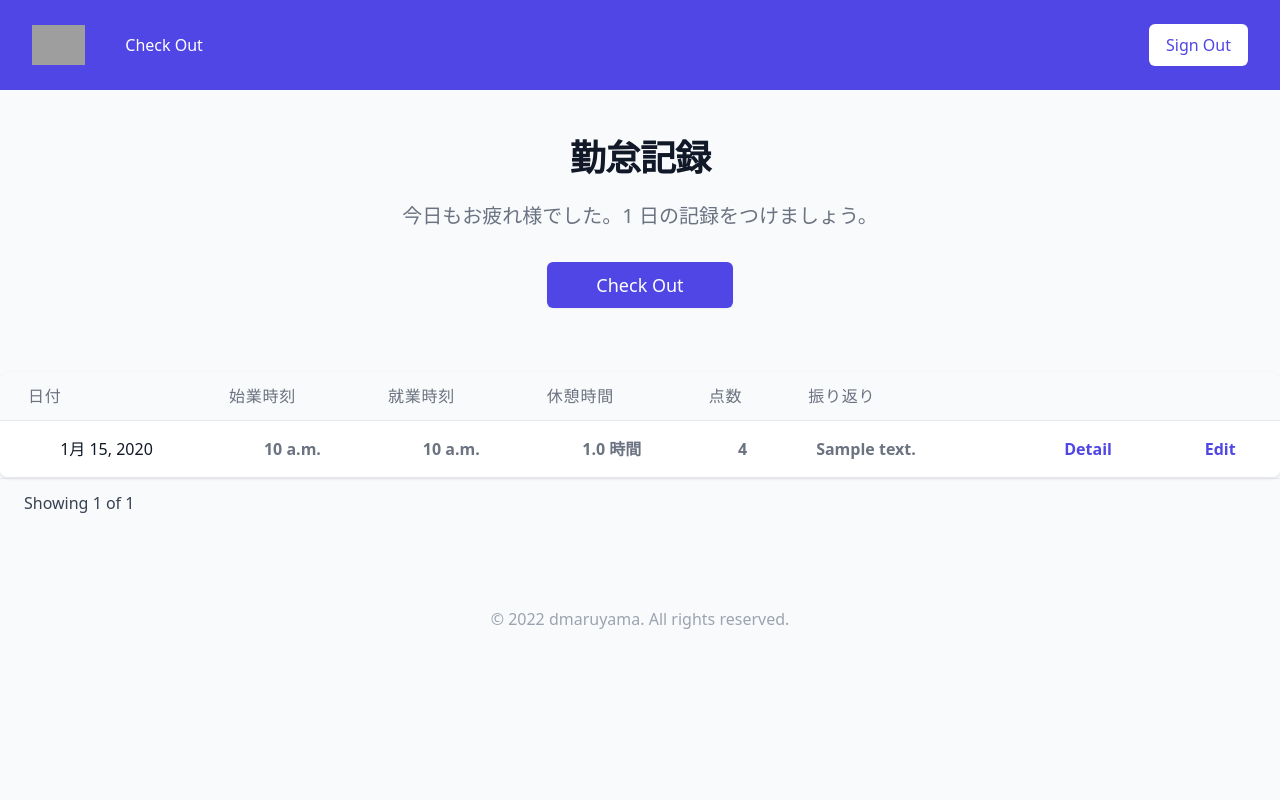
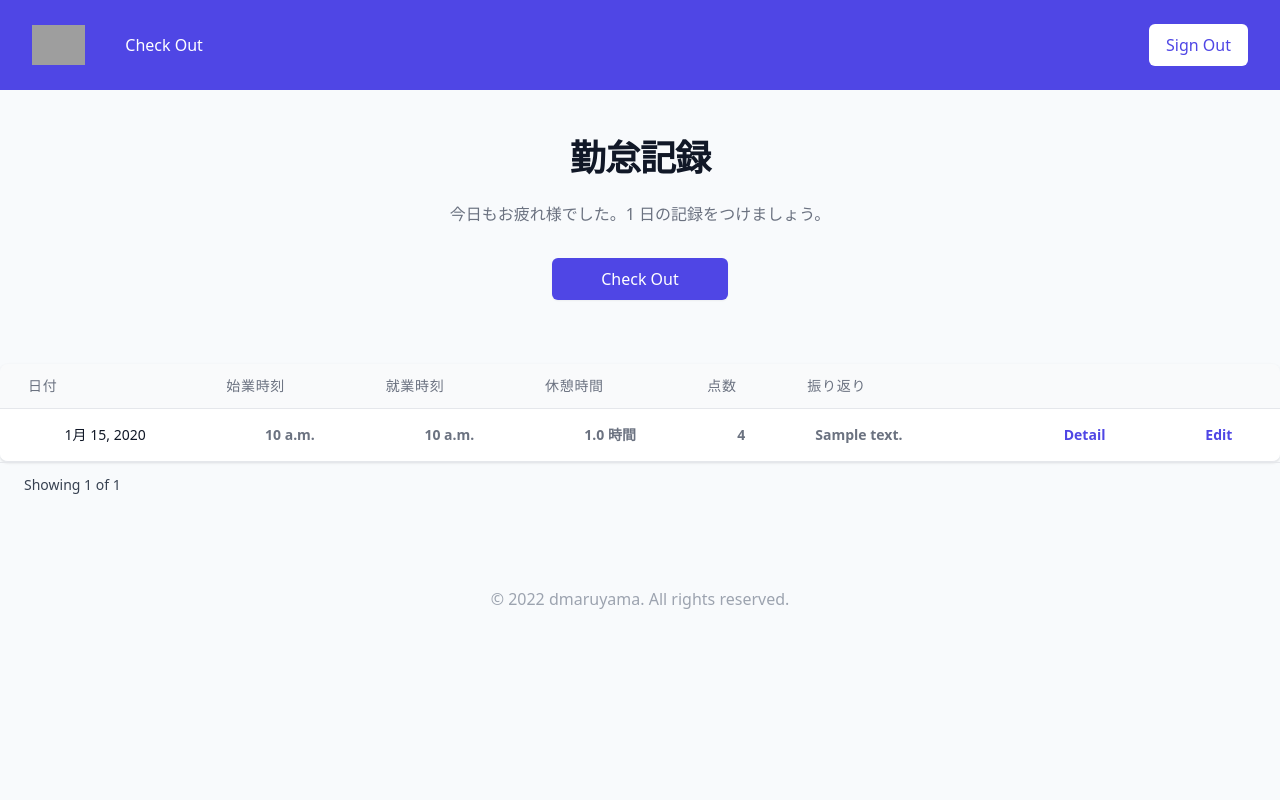
Before and after one commit to dmaruyama-51/work-management-app, a Django app: page / in a window 1280 px wide. Run offline with Django 3.2, Linux system fonts and the light colour scheme; a user stored in the database is signed in; tables that the repository leaves empty hold one stand-in row (values such as "Sample post"); lists and menus that the app fills with data are empty; grey boxes are pictures that could not be loaded.

Commit message:
fix font-size

```diff
--- a/templates/index.html
+++ b/templates/index.html
@@ -9,10 +9,10 @@
 {% block content %}
 <div class="py-12">
     <h2 class="text-center text-3xl leading-8 font-extrabold tracking-tight text-gray-900 sm:text-4xl">勤怠記録</h2>
-    <p class="mt-6 max-w-3xl mx-auto text-center text-xl text-gray-500">今日もお疲れ様でした。1 日の記録をつけましょう。</p>
+    <p class="mt-6 max-w-3xl mx-auto text-center text-base text-gray-500">今日もお疲れ様でした。1 日の記録をつけましょう。</p>
     <div class="pt-8">
         <div class="flex justify-center">
-          <button type="submit" class="inline-flex justify-center py-2 px-12 border border-transparent shadow-sm text-lg font-medium rounded-md text-white bg-indigo-600 hover:bg-indigo-700 focus:outline-none focus:ring-2 focus:ring-offset-2 focus:ring-indigo-500"><a href="{% url 'new' %}">Check Out</a></button>
+          <button type="submit" class="inline-flex justify-center py-2 px-12 border border-transparent shadow-sm text-base font-medium rounded-md text-white bg-indigo-600 hover:bg-indigo-700 focus:outline-none focus:ring-2 focus:ring-offset-2 focus:ring-indigo-500"><a href="{% url 'new' %}">Check Out</a></button>
         </div>
       </div>
 </div>
@@ -26,27 +26,27 @@
             <table class="min-w-full divide-y divide-gray-200">
                 <thead class="bg-gray-50">
                     <tr>
-                        <th scope="col" class="px-7 py-3 text-left text-base font-medium text-gray-500 uppercase tracking-wider">日付</th>
-                        <th scope="col" class="px-4 py-3 text-left text-base font-medium text-gray-500 uppercase tracking-wider">始業時刻</th>
-                        <th scope="col" class="px-4 py-3 text-left text-base font-medium text-gray-500 uppercase tracking-wider">就業時刻</th>
-                        <th scope="col" class="px-4 py-3 text-left text-base font-medium text-gray-500 uppercase tracking-wider">休憩時間</th>
-                        <th scope="col" class="px-4 py-3 text-left text-base font-medium text-gray-500 uppercase tracking-wider">点数</th>
-                        <th scope="col" class="px-4 py-3 text-left text-base font-medium text-gray-500 uppercase tracking-wider">振り返り</th>
-                        <th scope="col" class="px-4 py-3 text-left text-base font-medium text-gray-500 uppercase tracking-wider"><span class="sr-only">Detail</span></th>
-                        <th scope="col" class="px-4 py-3 text-left text-base font-medium text-gray-500 uppercase tracking-wider"><span class="sr-only">Edit</span></th>
+                        <th scope="col" class="px-7 py-3 text-left text-sm font-medium text-gray-500 uppercase tracking-wider">日付</th>
+                        <th scope="col" class="px-4 py-3 text-left text-sm font-medium text-gray-500 uppercase tracking-wider">始業時刻</th>
+                        <th scope="col" class="px-4 py-3 text-left text-sm font-medium text-gray-500 uppercase tracking-wider">就業時刻</th>
+                        <th scope="col" class="px-4 py-3 text-left text-sm font-medium text-gray-500 uppercase tracking-wider">休憩時間</th>
+                        <th scope="col" class="px-4 py-3 text-left text-sm font-medium text-gray-500 uppercase tracking-wider">点数</th>
+                        <th scope="col" class="px-4 py-3 text-left text-sm font-medium text-gray-500 uppercase tracking-wider">振り返り</th>
+                        <th scope="col" class="px-4 py-3 text-left text-sm font-medium text-gray-500 uppercase tracking-wider"><span class="sr-only">Detail</span></th>
+                        <th scope="col" class="px-4 py-3 text-left text-sm font-medium text-gray-500 uppercase tracking-wider"><span class="sr-only">Edit</span></th>
                     </tr>
                 </thead>
                 <tbody class="bg-white">
                     {% for obj in object_list %}
                     <tr>
-                        <th class="px-6 py-4 whitespace-nowrap text-base font-medium text-gray-900">{{ obj.date }}</th>
-                        <th class="px-6 py-4 whitespace-nowrap text-base text-gray-500">{{ obj.start_time }}</th>
-                        <th class="px-6 py-4 whitespace-nowrap text-base text-gray-500">{{ obj.end_time }}</th>
-                        <th class="px-6 py-4 whitespace-nowrap text-base text-gray-500">{{ obj.rest_time }} 時間</th>
-                        <th class="px-6 py-4 whitespace-nowrap text-base text-gray-500">{{ obj.rating }}</th>
-                        <th class="px-6 py-4 whitespace-nowrap text-base text-gray-500 text-left">{{ obj.comment　| truncatechars:30 }}</th>
-                        <th class="px-6 py-4 whitespace-nowrap text-base text-gray-500"><a href="{% url 'detail' id=obj.pk %}" class="text-indigo-600 hover:text-indigo-900">Detail</a></th>
-                        <th class="px-6 py-4 whitespace-nowrap text-base text-gray-500"><a href="{% url 'edit' id=obj.pk %}" class="text-indigo-600 hover:text-indigo-900">Edit</a></th>
+                        <th class="px-6 py-4 whitespace-nowrap text-sm font-medium text-gray-900">{{ obj.date }}</th>
+                        <th class="px-6 py-4 whitespace-nowrap text-sm text-gray-500">{{ obj.start_time }}</th>
+                        <th class="px-6 py-4 whitespace-nowrap text-sm text-gray-500">{{ obj.end_time }}</th>
+                        <th class="px-6 py-4 whitespace-nowrap text-sm text-gray-500">{{ obj.rest_time }} 時間</th>
+                        <th class="px-6 py-4 whitespace-nowrap text-sm text-gray-500">{{ obj.rating }}</th>
+                        <th class="px-6 py-4 whitespace-nowrap text-sm text-gray-500 text-left">{{ obj.comment　| truncatechars:30 }}</th>
+                        <th class="px-6 py-4 whitespace-nowrap text-sm text-gray-500"><a href="{% url 'detail' id=obj.pk %}" class="text-indigo-600 hover:text-indigo-900">Detail</a></th>
+                        <th class="px-6 py-4 whitespace-nowrap text-sm text-gray-500"><a href="{% url 'edit' id=obj.pk %}" class="text-indigo-600 hover:text-indigo-900">Edit</a></th>
                     </tr>
                     {% endfor %}
                 </tbody>
@@ -58,7 +58,7 @@
 <!-- pagenation -->
 <nav class="px-4 py-3 flex items-center justify-between border-t border-gray-200 sm:px-6" aria-label="Pagination">
     <div class="hidden sm:block">
-      <p class="text-base text-gray-700">
+      <p class="text-sm text-gray-700">
         Showing
         <span class="font-medium">{{ page_obj.number }}</span>
         of
@@ -68,11 +68,11 @@
 
     <div class="flex-1 flex justify-between sm:justify-end">
     {% if page_obj.has_previous %}
-        <a href="?page={{ page_obj.previous_page_number }}" class="relative inline-flex items-center px-4 py-2 border border-gray-300 text-base font-medium rounded-md text-gray-700 bg-white hover:bg-gray-50">previous</a>
+        <a href="?page={{ page_obj.previous_page_number }}" class="relative inline-flex items-center px-4 py-2 border border-gray-300 text-sm font-medium rounded-md text-gray-700 bg-white hover:bg-gray-50">previous</a>
     {% endif %}
 
     {% if page_obj.has_next %}
-        <a href="?page={{ page_obj.next_page_number }}" class="ml-3 relative inline-flex items-center px-4 py-2 border border-gray-300 text-base font-medium rounded-md text-gray-700 bg-white hover:bg-gray-50">next</a>
+        <a href="?page={{ page_obj.next_page_number }}" class="ml-3 relative inline-flex items-center px-4 py-2 border border-gray-300 text-sm font-medium rounded-md text-gray-700 bg-white hover:bg-gray-50">next</a>
     {% endif %}
     </div>
   </nav>
```
